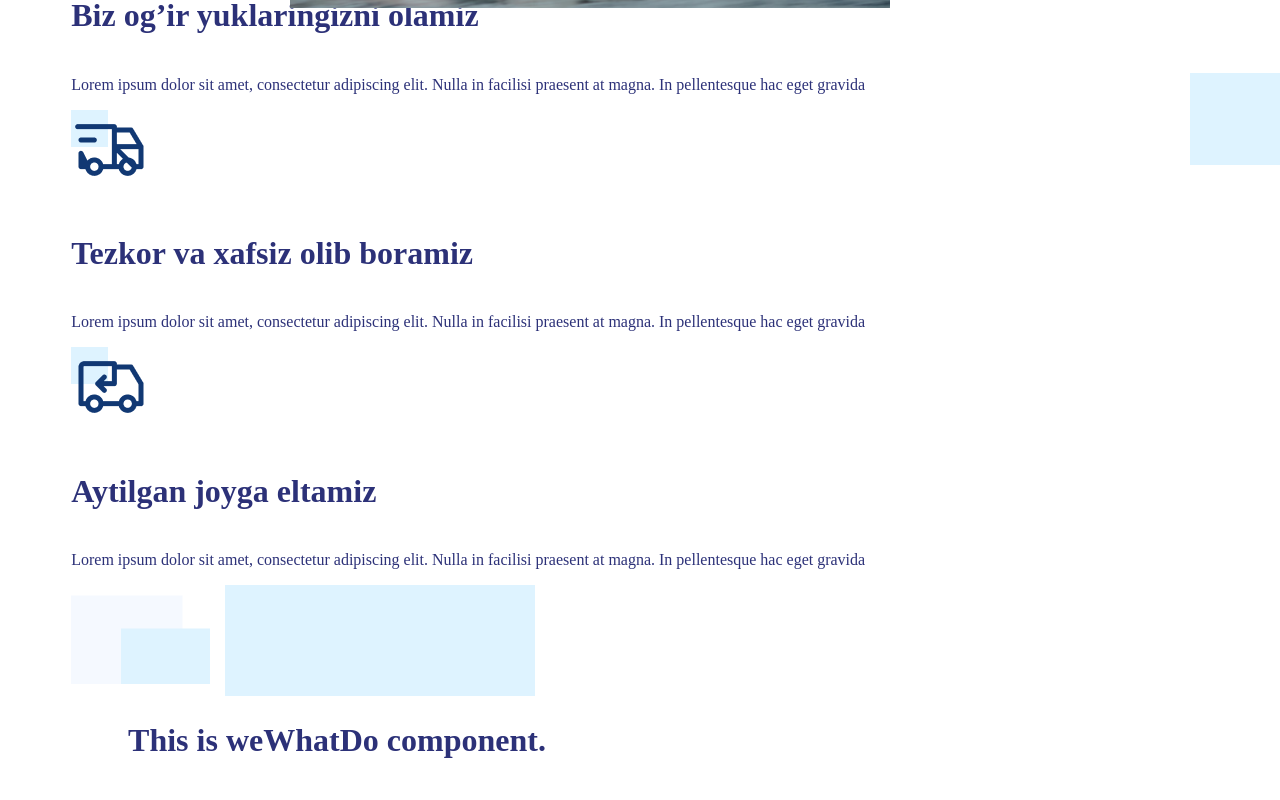
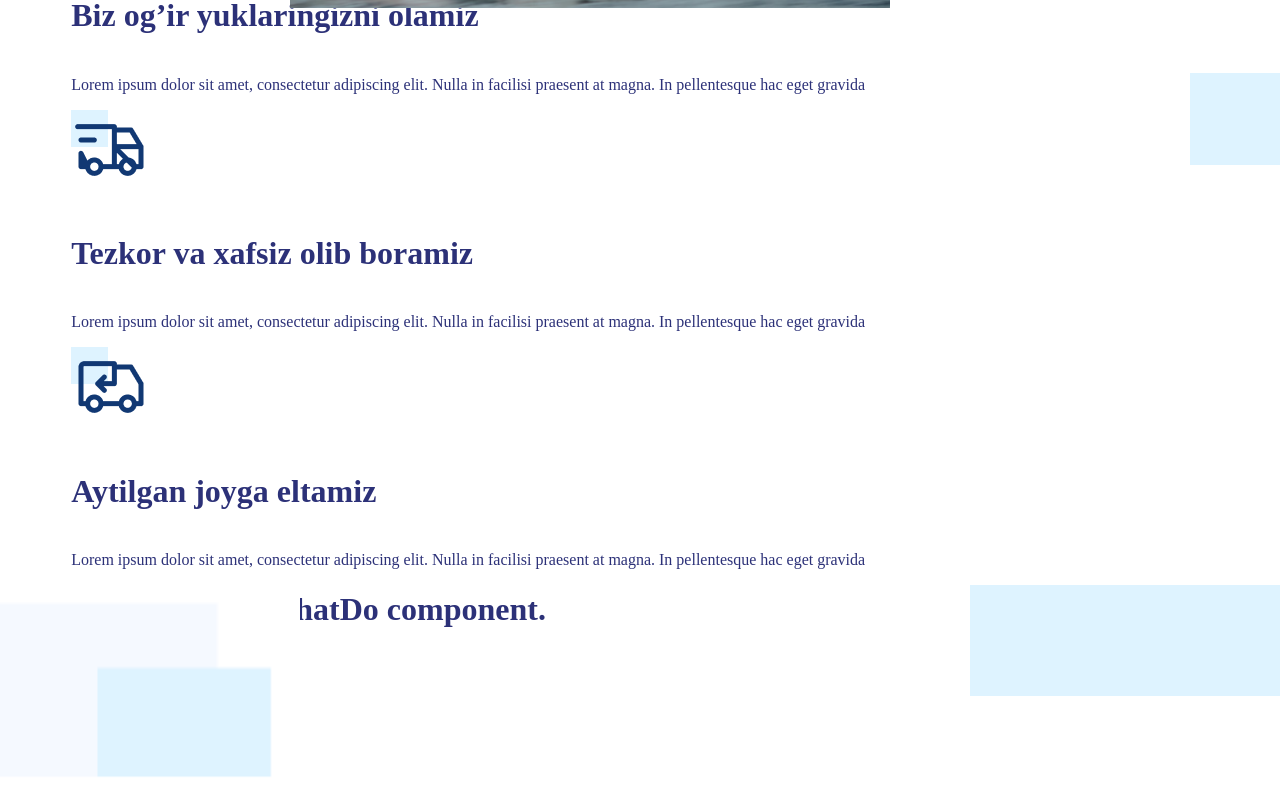
Before and after one commit to hakimov-dev/truck-service-landing, a Vue app: page / in a window 1280 px wide. Shown: the part 875-1675 px from the top of the page. Built offline with nearby package versions, Linux system fonts and the light colour scheme; the HTML template or start-up script is replaced by a standard one.

Commit message:
Update position.

```diff
--- a/src/components/Content/components/weWhatDo.vue
+++ b/src/components/Content/components/weWhatDo.vue
@@ -1,5 +1,5 @@
 <template>
-    <div class="img-container flex justify-between items-center">
+    <div class="img-container">
      <img class="cardsBottom2" src="@/assets/img/cards-bottom1-2.png" alt="">
      <img class="cardsBottom3" src="@/assets/img/cards-bottom3.png" alt="">
     </div>
@@ -15,7 +15,15 @@ export default {
 </script>
 
 <style scoped>
-  /* .img-container{
-
-  } */
+  .cardsBottom3{
+    position: absolute;
+    right: -0px;
+   }
+   .cardsBottom2{
+       position: absolute;
+       left: -0px;
+       width: 300px;
+       object-fit: cover;
+       object-position: center center;
+   }
 </style>
```
